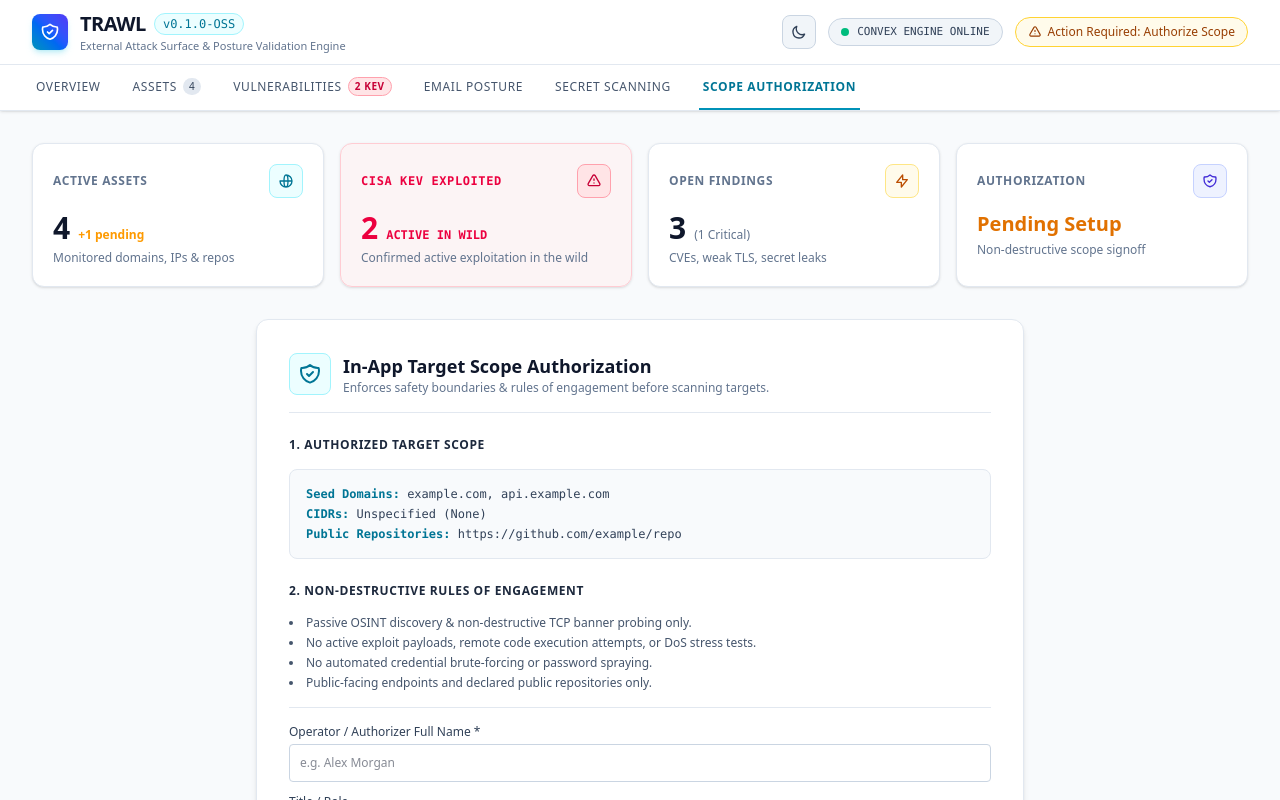
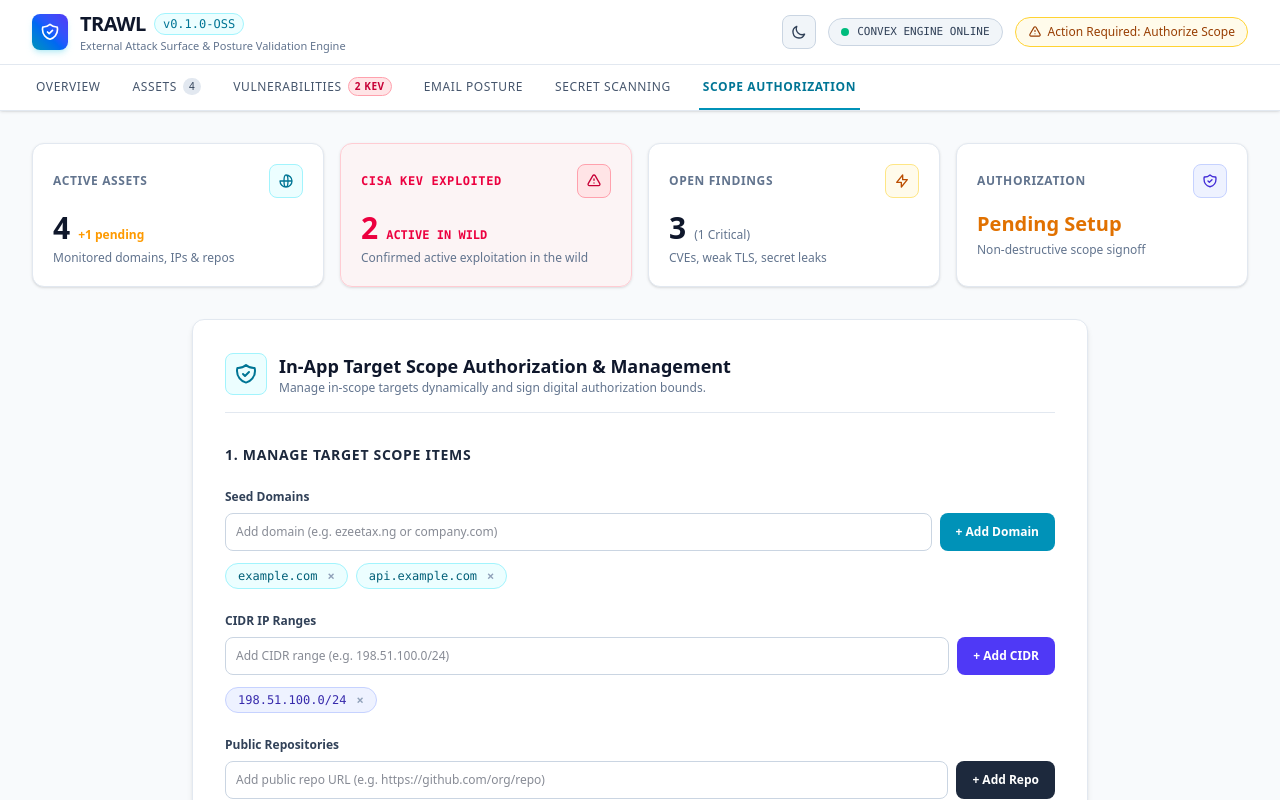
Before and after one commit to adedayo/trawl, an Angular app in the folder app/: page / in a window 1280 px wide. Both pictures are taken after a click on the button "Action Required: Authorize Scope". Shown: the top 800 px of the page. Built offline with nearby package versions, Linux system fonts and the light colour scheme.

Commit message:
feat: add interactive target scope manager for adding and removing seed domains, CIDRs, and repos in the UI

```diff
--- a/app/src/app/app.html
+++ b/app/src/app/app.html
@@ -276,7 +276,12 @@
       <div [class]="theme() === 'dark' ? 'bg-slate-900/80 border border-slate-800 rounded-xl overflow-hidden shadow-xl' : 'bg-white border border-slate-200 rounded-xl overflow-hidden shadow-sm'">
         <div [class]="theme() === 'dark' ? 'px-6 py-4 border-b border-slate-800 flex items-center justify-between bg-slate-900' : 'px-6 py-4 border-b border-slate-200 flex items-center justify-between bg-slate-50'">
           <h2 [class]="theme() === 'dark' ? 'text-sm font-bold text-slate-200 uppercase tracking-wider' : 'text-sm font-bold text-slate-800 uppercase tracking-wider'">Tracked Asset Inventory</h2>
-          <span [class]="theme() === 'dark' ? 'text-xs text-slate-400 font-mono' : 'text-xs text-slate-500 font-mono'">{{ assets().length }} total assets</span>
+          <div class="flex items-center space-x-3">
+            <button (click)="activeTab.set('scope')" class="px-3 py-1.5 rounded-lg bg-cyan-600 hover:bg-cyan-500 text-white font-bold text-xs transition flex items-center space-x-1">
+              <span>+ Add Target to Scope</span>
+            </button>
+            <span [class]="theme() === 'dark' ? 'text-xs text-slate-400 font-mono' : 'text-xs text-slate-500 font-mono'">{{ assets().length }} total assets</span>
+          </div>
         </div>
 
         <div class="overflow-x-auto">
@@ -382,9 +387,9 @@
       </div>
     }
 
-    <!-- TAB 5: SCOPE AUTHORIZATION WIZARD -->
+    <!-- TAB 5: SCOPE AUTHORIZATION WIZARD & SCOPE EDITOR -->
     @if (activeTab() === 'scope') {
-      <div [class]="theme() === 'dark' ? 'bg-slate-900/90 border border-slate-800 rounded-xl p-8 shadow-2xl max-w-3xl mx-auto space-y-6' : 'bg-white border border-slate-200 rounded-xl p-8 shadow-md max-w-3xl mx-auto space-y-6'">
+      <div [class]="theme() === 'dark' ? 'bg-slate-900/90 border border-slate-800 rounded-xl p-8 shadow-2xl max-w-4xl mx-auto space-y-8' : 'bg-white border border-slate-200 rounded-xl p-8 shadow-md max-w-4xl mx-auto space-y-8'">
 
         <div [class]="theme() === 'dark' ? 'border-b border-slate-800 pb-4' : 'border-b border-slate-200 pb-4'">
           <div class="flex items-center space-x-3">
@@ -392,22 +397,85 @@
               <svg class="w-6 h-6" fill="none" stroke="currentColor" viewBox="0 0 24 24"><path stroke-linecap="round" stroke-linejoin="round" stroke-width="2" d="M9 12l2 2 4-4m5.618-4.016A11.955 11.955 0 0112 2.944a11.955 11.955 0 01-8.618 3.04A12.02 12.02 0 003 9c0 5.591 3.824 10.29 9 11.622 5.176-1.332 9-6.03 9-11.622 0-1.042-.133-2.052-.382-3.016z"/></svg>
             </div>
             <div>
-              <h2 [class]="theme() === 'dark' ? 'text-lg font-bold text-white' : 'text-lg font-bold text-slate-900'">In-App Target Scope Authorization</h2>
-              <p [class]="theme() === 'dark' ? 'text-xs text-slate-400' : 'text-xs text-slate-500'">Enforces safety boundaries & rules of engagement before scanning targets.</p>
+              <h2 [class]="theme() === 'dark' ? 'text-lg font-bold text-white' : 'text-lg font-bold text-slate-900'">In-App Target Scope Authorization & Management</h2>
+              <p [class]="theme() === 'dark' ? 'text-xs text-slate-400' : 'text-xs text-slate-500'">Manage in-scope targets dynamically and sign digital authorization bounds.</p>
             </div>
           </div>
         </div>
 
-        <!-- Scope Declaration -->
-        <div [class]="theme() === 'dark' ? 'space-y-4 text-xs text-slate-300' : 'space-y-4 text-xs text-slate-700'">
-          <h3 [class]="theme() === 'dark' ? 'font-bold text-slate-200 uppercase tracking-wider' : 'font-bold text-slate-800 uppercase tracking-wider'">1. Authorized Target Scope</h3>
-          <div [class]="theme() === 'dark' ? 'p-4 rounded-lg bg-slate-950 border border-slate-800 font-mono space-y-1' : 'p-4 rounded-lg bg-slate-50 border border-slate-200 font-mono space-y-1'">
-            <div><strong [class]="theme() === 'dark' ? 'text-cyan-400' : 'text-cyan-700'">Seed Domains:</strong> {{ seedDomainsInput() }}</div>
-            <div><strong [class]="theme() === 'dark' ? 'text-cyan-400' : 'text-cyan-700'">CIDRs:</strong> Unspecified (None)</div>
-            <div><strong [class]="theme() === 'dark' ? 'text-cyan-400' : 'text-cyan-700'">Public Repositories:</strong> https://github.com/example/repo</div>
+        <!-- Section A: Interactive Scope Editor -->
+        <div class="space-y-6">
+          <h3 [class]="theme() === 'dark' ? 'font-bold text-sm text-slate-200 uppercase tracking-wider' : 'font-bold text-sm text-slate-800 uppercase tracking-wider'">1. Manage Target Scope Items</h3>
+
+          <!-- Domain Scope Editor -->
+          <div class="space-y-2">
+            <label [class]="theme() === 'dark' ? 'block text-xs font-semibold text-slate-300' : 'block text-xs font-semibold text-slate-700'">Seed Domains</label>
+            <div class="flex space-x-2">
+              <input #domainInput type="text" placeholder="Add domain (e.g. ezeetax.ng or company.com)" [class]="theme() === 'dark' ? 'flex-1 bg-slate-950 border border-slate-700 rounded-lg p-2.5 text-xs text-white focus:border-cyan-500 focus:outline-none' : 'flex-1 bg-white border border-slate-300 rounded-lg p-2.5 text-xs text-slate-900 focus:border-cyan-600 focus:outline-none'">
+              <button (click)="addDomain(domainInput.value); domainInput.value=''" class="px-4 py-2.5 rounded-lg bg-cyan-600 hover:bg-cyan-500 text-white font-bold text-xs transition">
+                + Add Domain
+              </button>
+            </div>
+            <!-- Domain Badges -->
+            <div class="flex flex-wrap gap-2 pt-1">
+              @for (domain of seedDomainsList(); track domain) {
+                <span [class]="theme() === 'dark' ? 'inline-flex items-center space-x-1.5 px-3 py-1 rounded-full bg-cyan-950 border border-cyan-800 text-cyan-300 text-xs font-mono' : 'inline-flex items-center space-x-1.5 px-3 py-1 rounded-full bg-cyan-50 border border-cyan-200 text-cyan-800 text-xs font-mono'">
+                  <span>{{ domain }}</span>
+                  <button (click)="removeDomain(domain)" class="text-slate-400 hover:text-rose-400 font-bold ml-1">×</button>
+                </span>
+              }
+            </div>
           </div>
 
-          <h3 [class]="theme() === 'dark' ? 'font-bold text-slate-200 uppercase tracking-wider pt-2' : 'font-bold text-slate-800 uppercase tracking-wider pt-2'">2. Non-Destructive Rules of Engagement</h3>
+          <!-- CIDR Scope Editor -->
+          <div class="space-y-2">
+            <label [class]="theme() === 'dark' ? 'block text-xs font-semibold text-slate-300' : 'block text-xs font-semibold text-slate-700'">CIDR IP Ranges</label>
+            <div class="flex space-x-2">
+              <input #cidrInput type="text" placeholder="Add CIDR range (e.g. 198.51.100.0/24)" [class]="theme() === 'dark' ? 'flex-1 bg-slate-950 border border-slate-700 rounded-lg p-2.5 text-xs text-white focus:border-cyan-500 focus:outline-none' : 'flex-1 bg-white border border-slate-300 rounded-lg p-2.5 text-xs text-slate-900 focus:border-cyan-600 focus:outline-none'">
+              <button (click)="addCidr(cidrInput.value); cidrInput.value=''" class="px-4 py-2.5 rounded-lg bg-indigo-600 hover:bg-indigo-500 text-white font-bold text-xs transition">
+                + Add CIDR
+              </button>
+            </div>
+            <div class="flex flex-wrap gap-2 pt-1">
+              @for (cidr of seedCidrsList(); track cidr) {
+                <span [class]="theme() === 'dark' ? 'inline-flex items-center space-x-1.5 px-3 py-1 rounded-full bg-indigo-950 border border-indigo-800 text-indigo-300 text-xs font-mono' : 'inline-flex items-center space-x-1.5 px-3 py-1 rounded-full bg-indigo-50 border border-indigo-200 text-indigo-800 text-xs font-mono'">
+                  <span>{{ cidr }}</span>
+                  <button (click)="removeCidr(cidr)" class="text-slate-400 hover:text-rose-400 font-bold ml-1">×</button>
+                </span>
+              }
+            </div>
+          </div>
+
+          <!-- Repo Scope Editor -->
+          <div class="space-y-2">
+            <label [class]="theme() === 'dark' ? 'block text-xs font-semibold text-slate-300' : 'block text-xs font-semibold text-slate-700'">Public Repositories</label>
+            <div class="flex space-x-2">
+              <input #repoInput type="text" placeholder="Add public repo URL (e.g. https://github.com/org/repo)" [class]="theme() === 'dark' ? 'flex-1 bg-slate-950 border border-slate-700 rounded-lg p-2.5 text-xs text-white focus:border-cyan-500 focus:outline-none' : 'flex-1 bg-white border border-slate-300 rounded-lg p-2.5 text-xs text-slate-900 focus:border-cyan-600 focus:outline-none'">
+              <button (click)="addRepo(repoInput.value); repoInput.value=''" class="px-4 py-2.5 rounded-lg bg-slate-800 hover:bg-slate-700 text-white font-bold text-xs transition">
+                + Add Repo
+              </button>
+            </div>
+            <div class="flex flex-wrap gap-2 pt-1">
+              @for (repo of seedReposList(); track repo) {
+                <span [class]="theme() === 'dark' ? 'inline-flex items-center space-x-1.5 px-3 py-1 rounded-full bg-slate-800 border border-slate-700 text-slate-300 text-xs font-mono' : 'inline-flex items-center space-x-1.5 px-3 py-1 rounded-full bg-slate-100 border border-slate-300 text-slate-800 text-xs font-mono'">
+                  <span>{{ repo }}</span>
+                  <button (click)="removeRepo(repo)" class="text-slate-400 hover:text-rose-400 font-bold ml-1">×</button>
+                </span>
+              }
+            </div>
+          </div>
+        </div>
+
+        <!-- Section B: Rules of Engagement & Digital Signature -->
+        <div [class]="theme() === 'dark' ? 'space-y-4 text-xs text-slate-300 border-t border-slate-800 pt-6' : 'space-y-4 text-xs text-slate-700 border-t border-slate-200 pt-6'">
+          <h3 [class]="theme() === 'dark' ? 'font-bold text-slate-200 uppercase tracking-wider' : 'font-bold text-slate-800 uppercase tracking-wider'">2. Active Authorized Scope Summary</h3>
+          <div [class]="theme() === 'dark' ? 'p-4 rounded-lg bg-slate-950 border border-slate-800 font-mono space-y-1' : 'p-4 rounded-lg bg-slate-50 border border-slate-200 font-mono space-y-1'">
+            <div><strong [class]="theme() === 'dark' ? 'text-cyan-400' : 'text-cyan-700'">Seed Domains:</strong> {{ formattedDomains() }}</div>
+            <div><strong [class]="theme() === 'dark' ? 'text-cyan-400' : 'text-cyan-700'">CIDRs:</strong> {{ formattedCidrs() }}</div>
+            <div><strong [class]="theme() === 'dark' ? 'text-cyan-400' : 'text-cyan-700'">Public Repositories:</strong> {{ formattedRepos() }}</div>
+          </div>
+
+          <h3 [class]="theme() === 'dark' ? 'font-bold text-slate-200 uppercase tracking-wider pt-2' : 'font-bold text-slate-800 uppercase tracking-wider pt-2'">3. Non-Destructive Rules of Engagement</h3>
           <ul [class]="theme() === 'dark' ? 'list-disc list-inside space-y-1 text-slate-400' : 'list-disc list-inside space-y-1 text-slate-600'">
             <li>Passive OSINT discovery & non-destructive TCP banner probing only.</li>
             <li>No active exploit payloads, remote code execution attempts, or DoS stress tests.</li>
--- a/app/src/app/app.ts
+++ b/app/src/app/app.ts
@@ -74,10 +74,17 @@
   readonly signerTitle = signal<string>('');
   readonly authorizationDate = signal<string>('');
 
-  // Target Registration (Generic Defaults)
-  readonly seedDomainsInput = signal<string>('example.com, api.example.com');
+  // Editable Target Scope Signals
+  readonly seedDomainsList = signal<string[]>(['example.com', 'api.example.com']);
+  readonly seedCidrsList = signal<string[]>(['198.51.100.0/24']);
+  readonly seedReposList = signal<string[]>(['https://github.com/example/repo']);
 
-  // Mock / Initial Data for Live Demonstration (Generic Targets)
+  // Computed Target Strings for Scope Authorization
+  readonly formattedDomains = computed(() => this.seedDomainsList().join(', ') || 'None');
+  readonly formattedCidrs = computed(() => this.seedCidrsList().join(', ') || 'None');
+  readonly formattedRepos = computed(() => this.seedReposList().join(', ') || 'None');
+
+  // Initial Data for Assets & Findings
   readonly assets = signal<Asset[]>([
     { id: '1', type: 'domain', value: 'example.com', source: 'seed', confidence: 'high', status: 'active', firstSeen: '2026-07-20', lastSeen: 'Today 19:30' },
     { id: '2', type: 'domain', value: 'api.example.com', source: 'subfinder', confidence: 'high', status: 'active', firstSeen: '2026-07-21', lastSeen: 'Today 19:30' },
@@ -173,6 +180,62 @@
     this.theme.update(t => t === 'light' ? 'dark' : 'light');
   }
 
+  // Target Scope Management Actions
+  addDomain(value: string) {
+    const trimmed = value.trim().toLowerCase();
+    if (!trimmed || this.seedDomainsList().includes(trimmed)) return;
+    this.seedDomainsList.update(list => [...list, trimmed]);
+    // Also auto-add to active assets inventory
+    if (!this.assets().some(a => a.value === trimmed)) {
+      this.assets.update(list => [...list, {
+        id: String(Date.now()),
+        type: 'domain',
+        value: trimmed,
+        source: 'operator-ui',
+        confidence: 'high',
+        status: 'active',
+        firstSeen: 'Just now',
+        lastSeen: 'Just now'
+      }]);
+    }
+  }
+
+  removeDomain(domain: string) {
+    this.seedDomainsList.update(list => list.filter(d => d !== domain));
+  }
+
+  addCidr(value: string) {
+    const trimmed = value.trim();
+    if (!trimmed || this.seedCidrsList().includes(trimmed)) return;
+    this.seedCidrsList.update(list => [...list, trimmed]);
+  }
+
+  removeCidr(cidr: string) {
+    this.seedCidrsList.update(list => list.filter(c => c !== cidr));
+  }
+
+  addRepo(value: string) {
+    const trimmed = value.trim();
+    if (!trimmed || this.seedReposList().includes(trimmed)) return;
+    this.seedReposList.update(list => [...list, trimmed]);
+    if (!this.assets().some(a => a.value === trimmed)) {
+      this.assets.update(list => [...list, {
+        id: String(Date.now()),
+        type: 'repository',
+        value: trimmed,
+        source: 'operator-ui',
+        confidence: 'high',
+        status: 'active',
+        firstSeen: 'Just now',
+        lastSeen: 'Just now'
+      }]);
+    }
+  }
+
+  removeRepo(repo: string) {
+    this.seedReposList.update(list => list.filter(r => r !== repo));
+  }
+
   // Authorization Actions
   signAuthorization(name: string, title: string) {
     if (!name.trim()) return;
```
